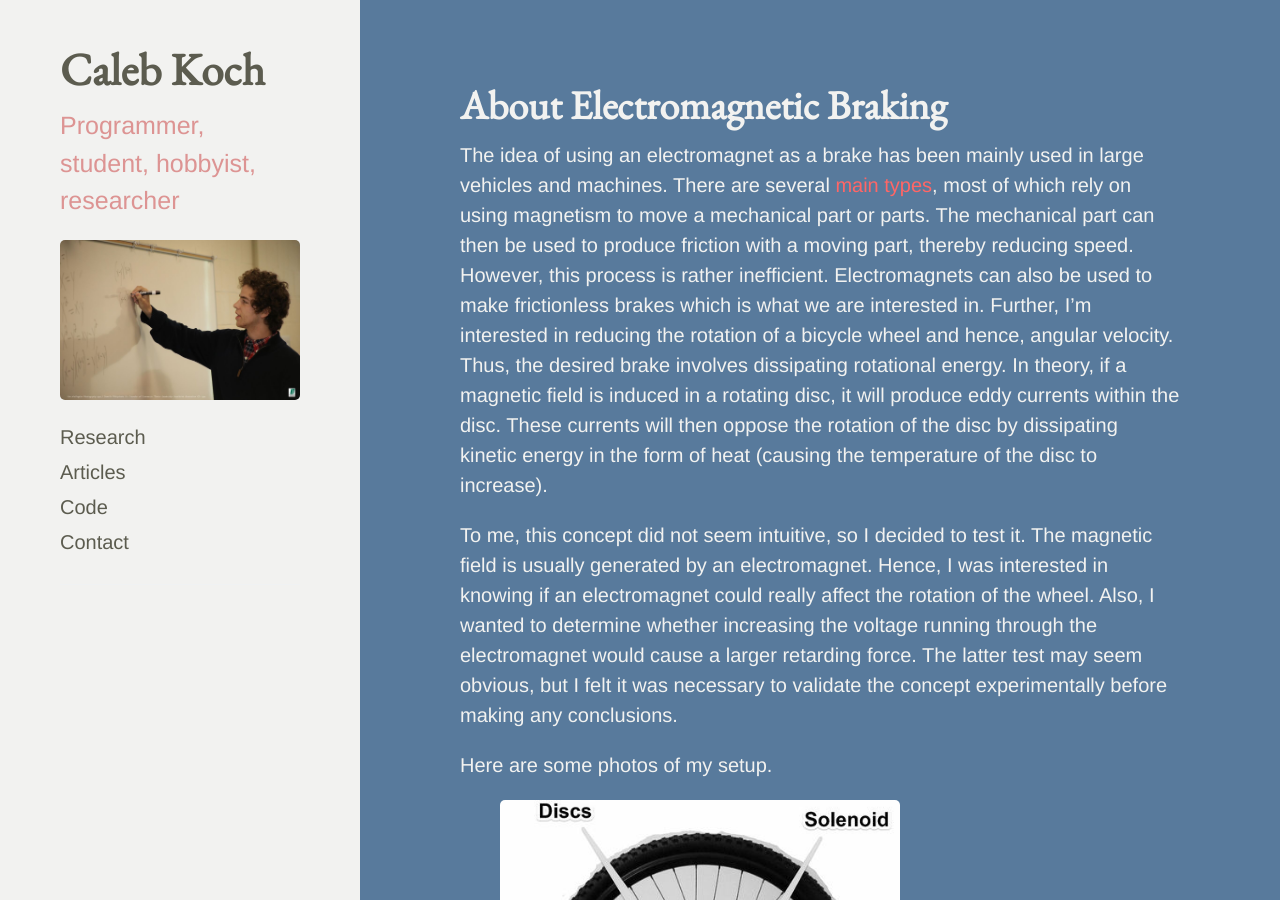
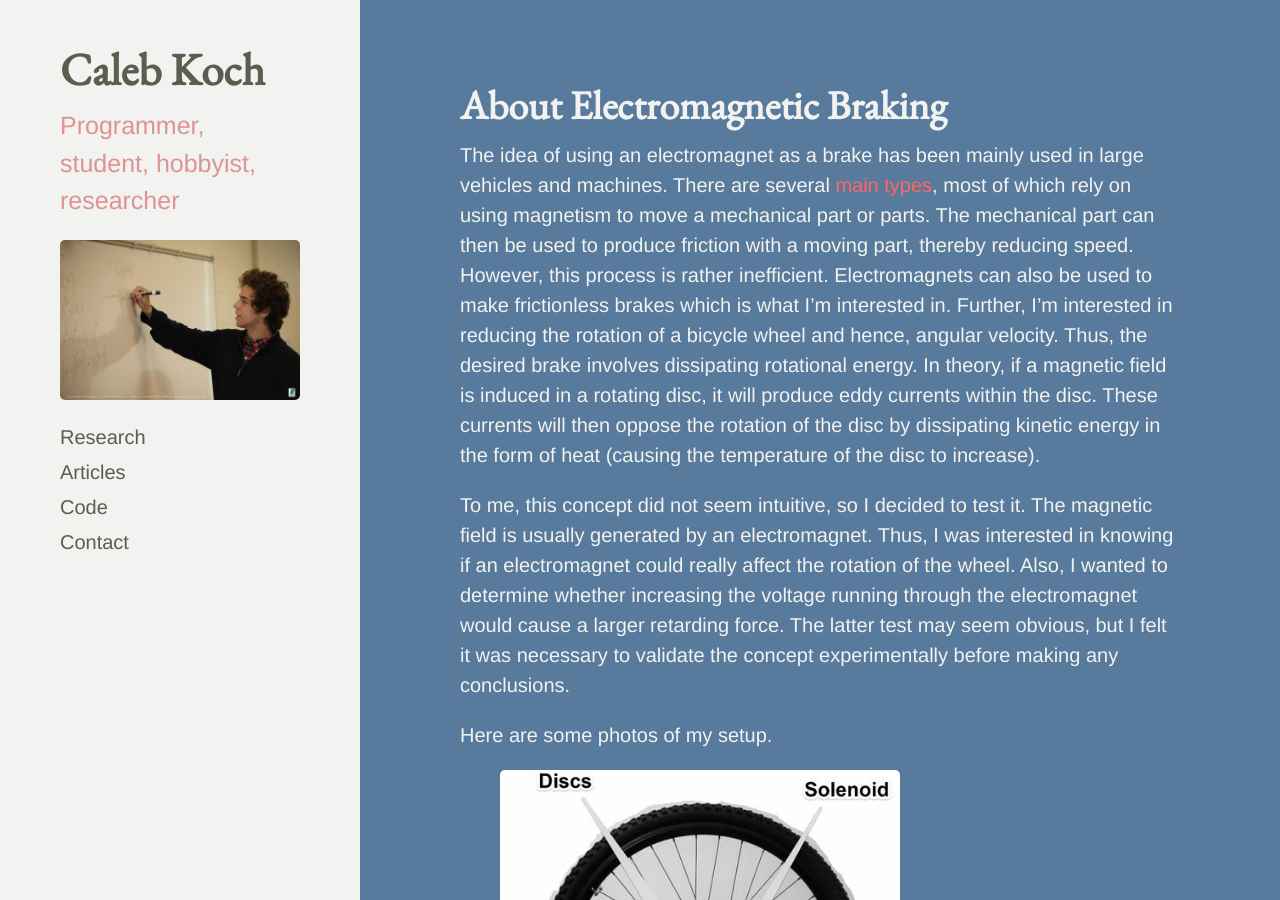
Before and after one commit to cakoch10/cakoch10.github.io, a Jekyll site: the page built from electromagnetism.md, in a window 1280 px wide and 900 px high. Built offline with Jekyll 4.4.1, drawn with Linux system fonts in a browser that asks for light colours; Markdown is read by kramdown in place of the engine named in the settings.

Commit message:
Update electromagnetism.md

```diff
--- a/electromagnetism.md
+++ b/electromagnetism.md
@@ -2,9 +2,9 @@
 layout: page
 title: About Electromagnetic Braking
 ---
-<span style="color:#f2f2f0">The idea of using an electromagnet as a brake has been mainly used in large vehicles and machines. There are several [main types](https://en.wikipedia.org/wiki/Electromagnetic_brake), most of which rely on using magnetism to move a mechanical part or parts. The mechanical part can then be used to produce friction with a moving part, thereby reducing speed. However, this process is rather inefficient. Electromagnets can also be used to make frictionless brakes which is what we are interested in. Further, I'm interested in reducing the rotation of a bicycle wheel and hence, angular velocity. Thus, the desired brake involves dissipating rotational energy. In theory, if a magnetic field is induced in a rotating disc, it will produce eddy currents within the disc. These currents will then oppose the rotation of the disc by dissipating kinetic energy in the form of heat (causing the temperature of the disc to increase).</span>
+<span style="color:#f2f2f0">The idea of using an electromagnet as a brake has been mainly used in large vehicles and machines. There are several [main types](https://en.wikipedia.org/wiki/Electromagnetic_brake), most of which rely on using magnetism to move a mechanical part or parts. The mechanical part can then be used to produce friction with a moving part, thereby reducing speed. However, this process is rather inefficient. Electromagnets can also be used to make frictionless brakes which is what I'm interested in. Further, I'm interested in reducing the rotation of a bicycle wheel and hence, angular velocity. Thus, the desired brake involves dissipating rotational energy. In theory, if a magnetic field is induced in a rotating disc, it will produce eddy currents within the disc. These currents will then oppose the rotation of the disc by dissipating kinetic energy in the form of heat (causing the temperature of the disc to increase).</span>
 
-<span style="color:#f2f2f0">To me, this concept did not seem intuitive, so I decided to test it. The magnetic field is usually generated by an electromagnet. Hence, I was interested in knowing if an electromagnet could really affect the rotation of the wheel. Also, I wanted to determine whether increasing the voltage running through the electromagnet would cause a larger retarding force. The latter test may seem obvious, but I felt it was necessary to validate the concept experimentally before making any conclusions.</span>
+<span style="color:#f2f2f0">To me, this concept did not seem intuitive, so I decided to test it. The magnetic field is usually generated by an electromagnet. Thus, I was interested in knowing if an electromagnet could really affect the rotation of the wheel. Also, I wanted to determine whether increasing the voltage running through the electromagnet would cause a larger retarding force. The latter test may seem obvious, but I felt it was necessary to validate the concept experimentally before making any conclusions.</span>
 
 <span style="color:#f2f2f0">Here are some photos of my setup.</span>
 
```
